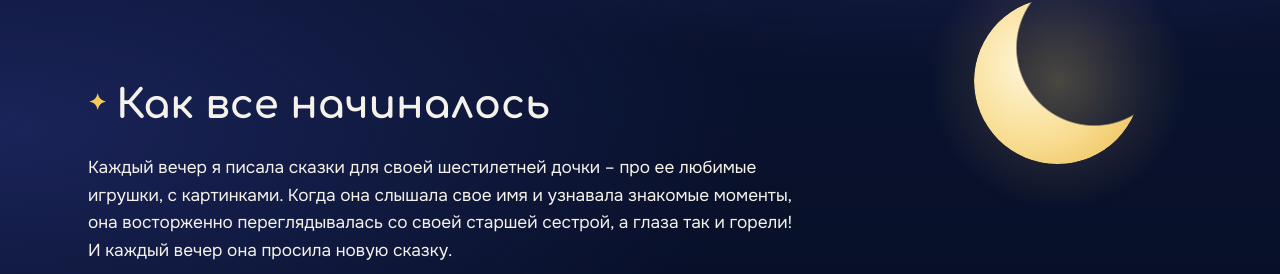
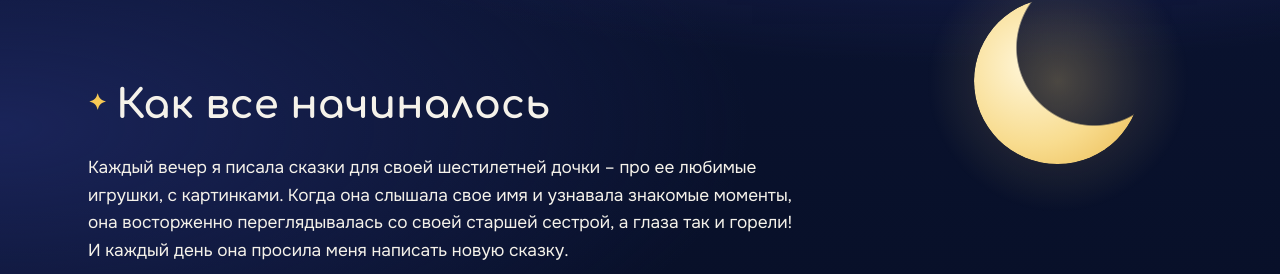
Before and after one commit to SkutinaJulia/SkutinaDirect, a plain HTML site: page skazki/index.html in a window 1280 px wide. Shown: the part 993-1267 px from the top of the page. Drawn offline with Linux system fonts and the light colour scheme.

Commit message:
Сказочная мастерская: /skazki/ (36 файлов)

```diff
--- a/skazki/index.html
+++ b/skazki/index.html
@@ -264,7 +264,7 @@ document.addEventListener("click", async (e) => {
   <section class="s-section s-reveal k-story">
     <span class="k-moon" aria-hidden="true"></span>
     <header class="s-section__head"><h2>Как все начиналось</h2></header>
-    <p>Каждый вечер я писала сказки для своей шестилетней дочки – про ее любимые игрушки, с картинками. Когда она слышала свое имя и узнавала знакомые моменты, она восторженно переглядывалась со своей старшей сестрой, а глаза так и горели! И каждый вечер она просила новую сказку.</p>
+    <p>Каждый вечер я писала сказки для своей шестилетней дочки – про ее любимые игрушки, с картинками. Когда она слышала свое имя и узнавала знакомые моменты, она восторженно переглядывалась со своей старшей сестрой, а глаза так и горели! И каждый день она просила меня написать новую сказку.</p>
     <p>Сказки на заказ я начала делать совсем недавно: очень хочется, чтобы так же радовались и другие дети.</p>
   </section>
 
```
